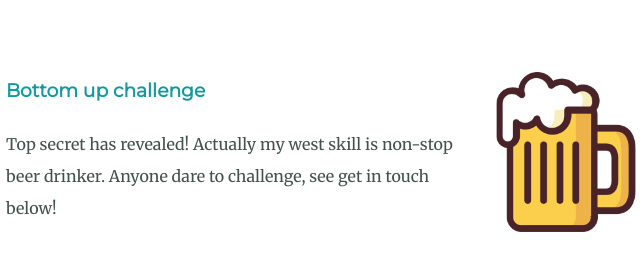
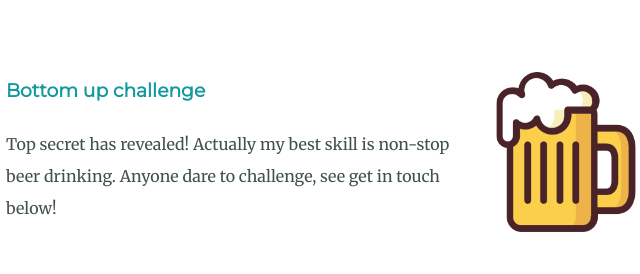
Before and after one commit to Joeycooky/Wirach-L., a plain HTML site: page index.html in a window 1280 px wide. Shown: the part 1820-2094 px from the top of the page, 314-954 px from the left. Drawn offline with Linux system fonts and the light colour scheme.

Commit message:
Add files via upload

```diff
--- a/index.html
+++ b/index.html
@@ -35,7 +35,7 @@
       <div class="skill-row">
         <img class="skill-img-beer" src="Images\beer.png" alt="skill-image">
         <h3>Bottom up challenge</h3>
-        <p>Top secret has revealed! Actually my west skill is non-stop beer drinker. Anyone dare to challenge, see get in touch below!</p>
+        <p>Top secret has revealed! Actually my best skill is non-stop beer drinking. Anyone dare to challenge, see get in touch below!</p>
       </div>
     </div>
     <hr>
```
